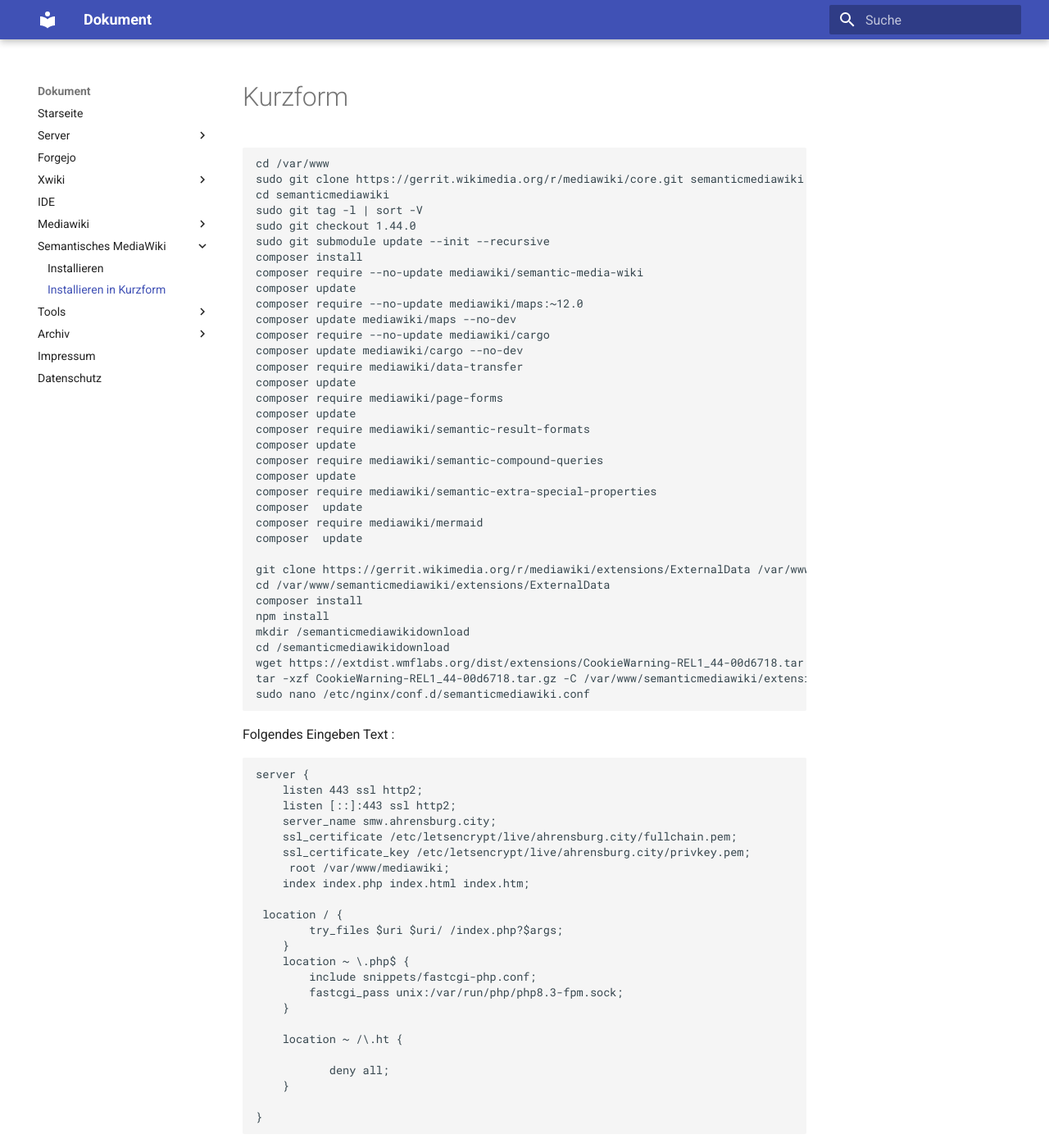
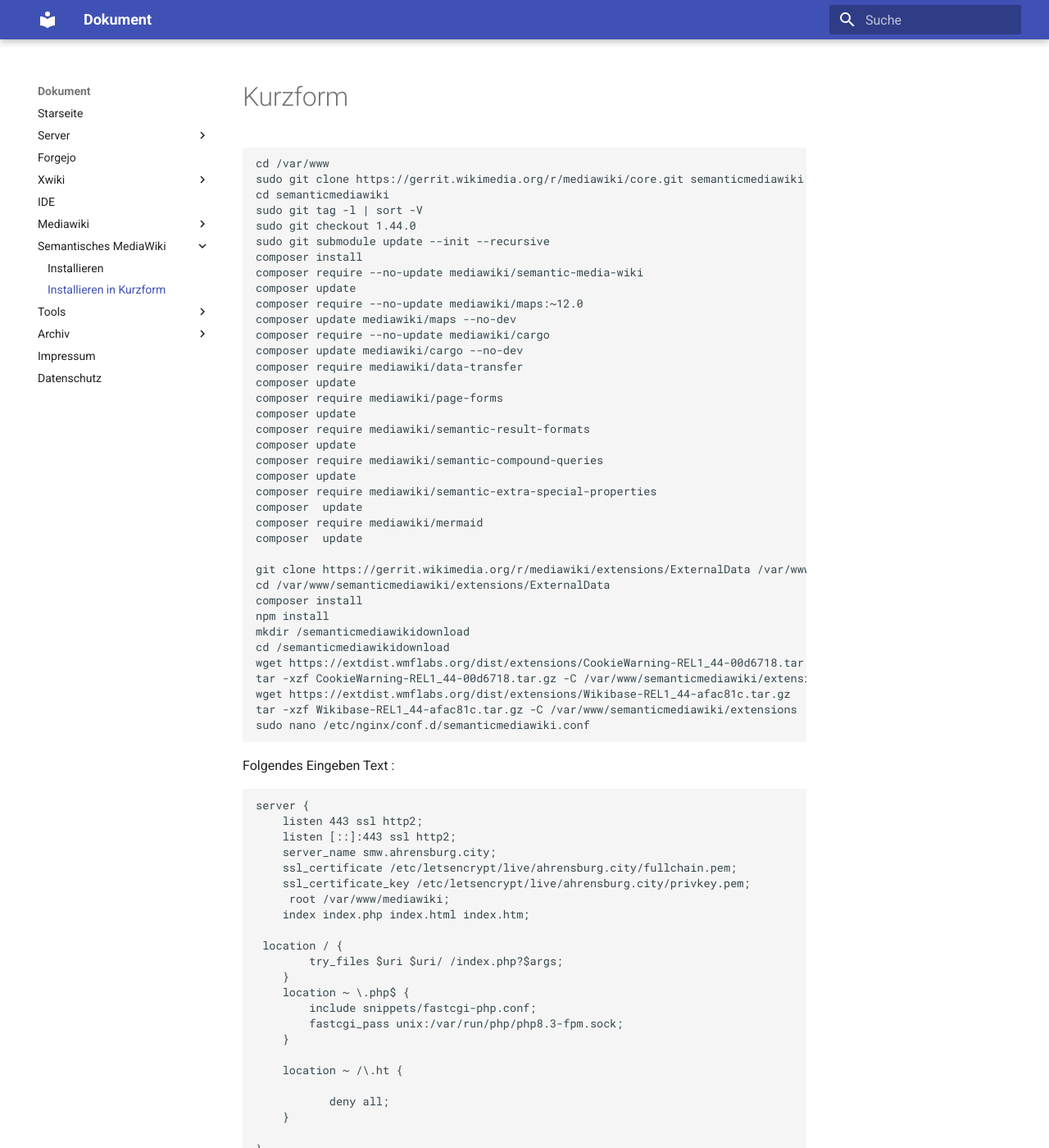
Before and after one commit to thorstenkloehn/dokument, an MkDocs documentation site: the page built from docs/Semantisches/Kurzform.md, in a window 1280 px wide and 1400 px high. Shown: the whole window at 82% size. Built offline with MkDocs 1.6.1 and Material for MkDocs 9.7.7, drawn with Linux system fonts in a browser that asks for light colours.

Commit message:
Dokumentation: Hinzufügen der Installationsanweisungen für die Wikibase-Erweiterung

````diff
--- a/docs/Semantisches/Kurzform.md
+++ b/docs/Semantisches/Kurzform.md
@@ -34,6 +34,8 @@
 cd /semanticmediawikidownload
 wget https://extdist.wmflabs.org/dist/extensions/CookieWarning-REL1_44-00d6718.tar.gz
 tar -xzf CookieWarning-REL1_44-00d6718.tar.gz -C /var/www/semanticmediawiki/extensions
+wget https://extdist.wmflabs.org/dist/extensions/Wikibase-REL1_44-afac81c.tar.gz
+tar -xzf Wikibase-REL1_44-afac81c.tar.gz -C /var/www/semanticmediawiki/extensions
 sudo nano /etc/nginx/conf.d/semanticmediawiki.conf
 ```
 Folgendes Eingeben Text
````
